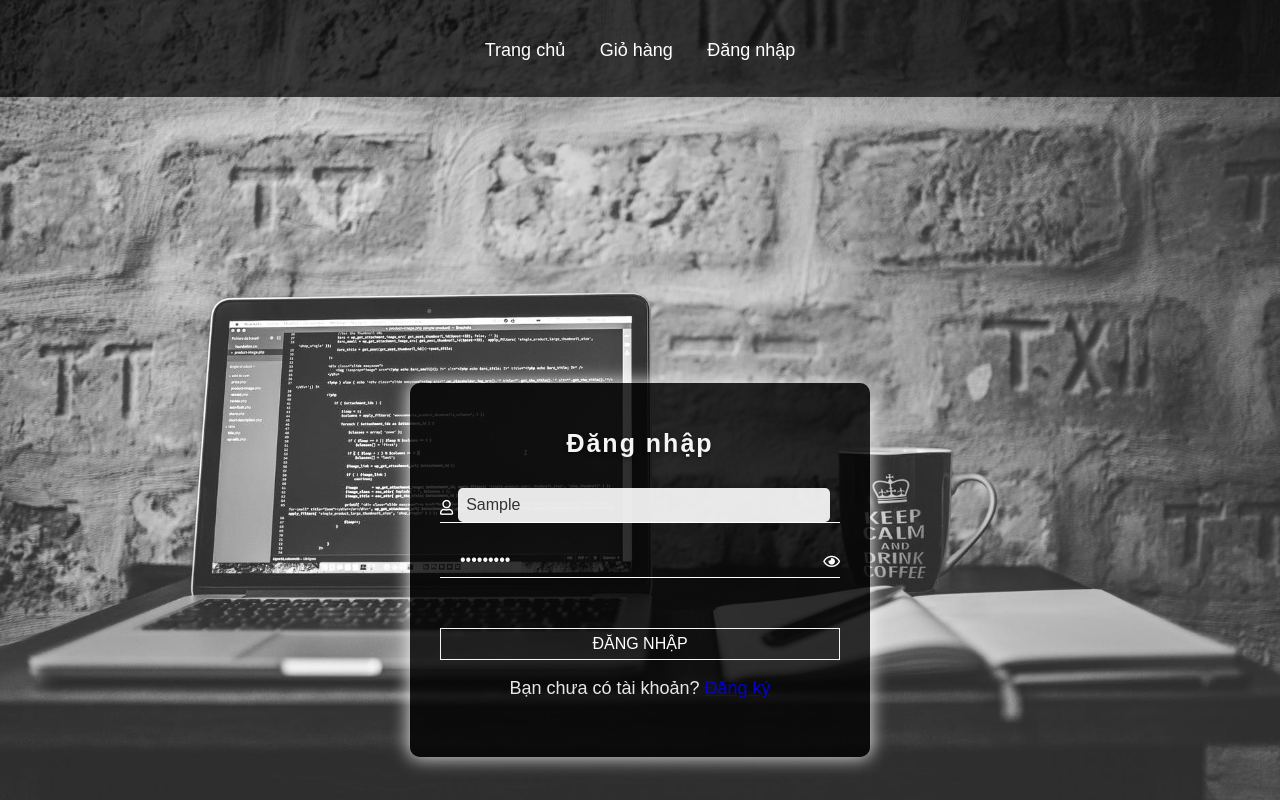
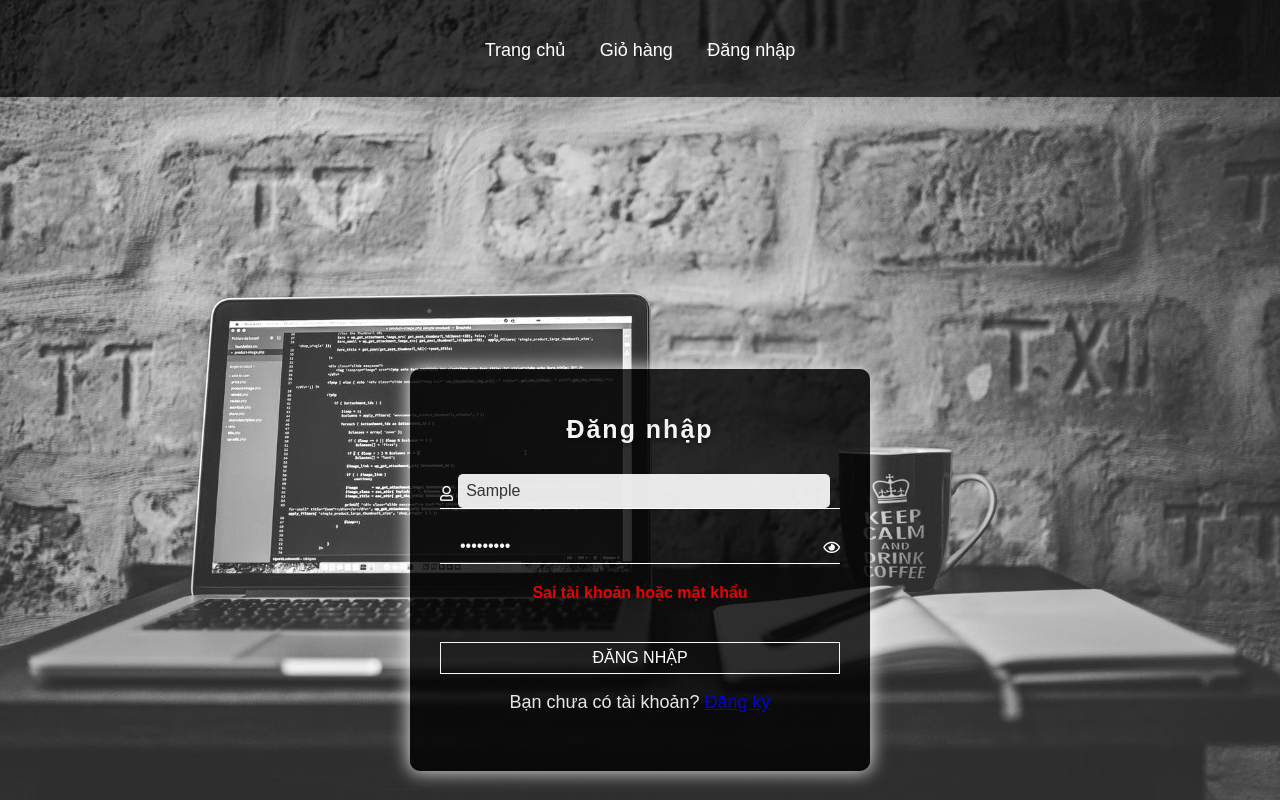
Before and after one commit to Dathutech27/He-Thong-Dat-Hang, a plain HTML site: page login.html in a window 1280 px wide. Both pictures are taken after typing "Sample", "Sample123" into the empty fields and a click on the input "Đăng nhập". Shown: the top 800 px of the page. Drawn offline with nearby package versions, Linux system fonts and the light colour scheme.

Commit message:
Display login success message on UI instead of alert

```diff
--- a/login.html
+++ b/login.html
@@ -6,6 +6,19 @@
     <title>Hệ thống đặt hàng trực tuyến</title>
     <link rel="stylesheet" href="css/reset.css">
     <link rel="stylesheet" href="https://pro.fontawesome.com/releases/v5.10.0/css/all.css">
+    <style>
+        /* Thêm CSS để đảm bảo thông báo hiển thị rõ ràng */
+        #message {
+            color: #00ff00; /* Màu xanh lá cho thông báo thành công */
+            text-align: center;
+            margin: 10px 0;
+            font-size: 16px;
+            font-weight: bold;
+        }
+        #message.error {
+            color: #ff0000; /* Màu đỏ cho thông báo lỗi */
+        }
+    </style>
 </head>
 <body>
     <header>
@@ -34,6 +47,7 @@
                     <i class="far fa-eye"></i>
                 </div>
             </div>
+            <p id="message"></p>
             <input type="submit" value="Đăng nhập" class="form-submit">
             <p>Bạn chưa có tài khoản? <a href="register.html" class="register-link">Đăng ký</a></p>
         </form>
@@ -49,9 +63,18 @@
 
         const username = document.getElementById("username").value;
         const password = document.getElementById("password").value;
+        const messageElement = document.getElementById("message");
 
         const result = validateLoginInput(username, password);
         alert(result);
+
+        // Hiển thị thông báo trên giao diện
+        messageElement.textContent = result;
+            if (result === "Đăng nhập thành công") {
+                messageElement.classList.remove("error");
+            } else {
+                messageElement.classList.add("error");
+            }
 
         if (result === "Đăng nhập thành công") {
             setTimeout(() => {
```
